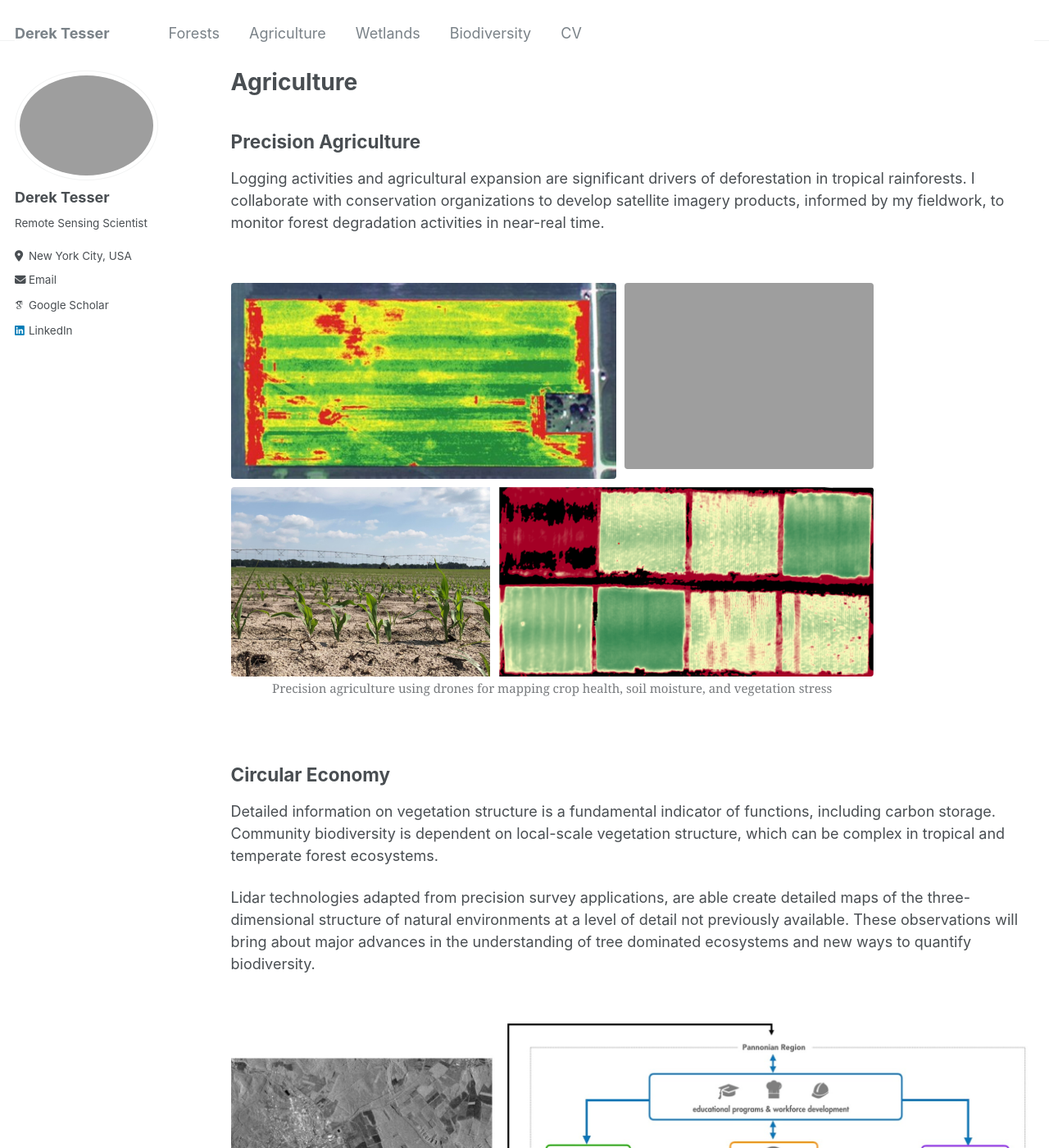
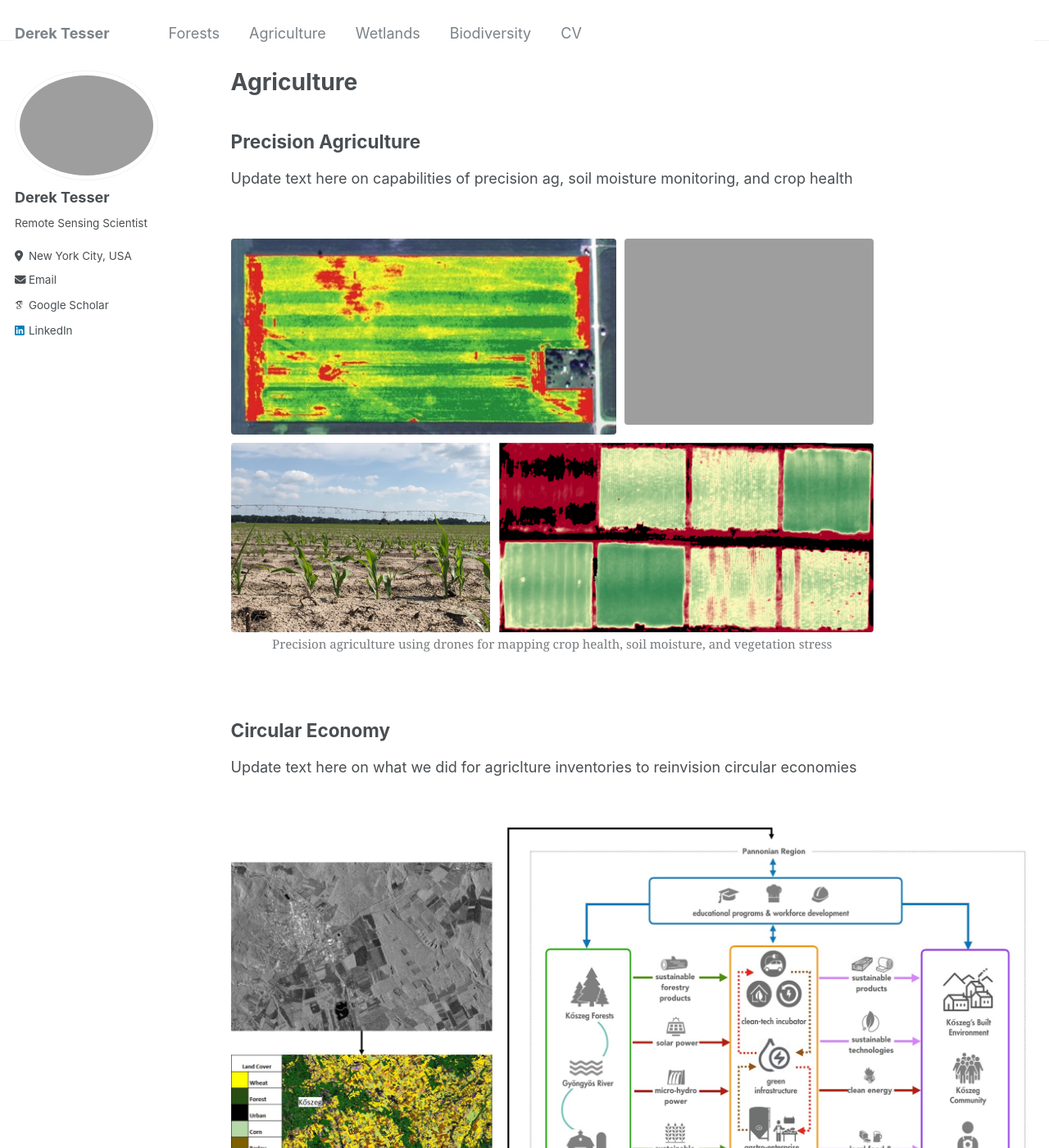
Before and after one commit to dstesser/dstesser.github.io, a Jekyll site: the page built from _pages/agriculture.md, in a window 1280 px wide and 1400 px high. Shown: the whole window at 82% size. Built offline with Jekyll 4.4.1, drawn with Linux system fonts in a browser that asks for light colours; some web fonts are replaced.

Commit message:
Update agriculture.md

```diff
--- a/_pages/agriculture.md
+++ b/_pages/agriculture.md
@@ -10,7 +10,7 @@ author_profile: true
 
 ## Precision Agriculture
 
-Logging activities and agricultural expansion are significant drivers of deforestation in tropical rainforests. I collaborate with conservation organizations to develop satellite imagery products, informed by my fieldwork, to monitor forest degradation activities in near-real time.
+Update text here on capabilities of precision ag, soil moisture monitoring, and crop health
 
 <div style="text-align: center;">
     <div style="display: flex; flex-wrap: wrap; margin: 0 auto;">
@@ -35,9 +35,7 @@ Logging activities and agricultural expansion are significant drivers of defores
 
 ## Circular Economy
 
-Detailed information on vegetation structure is a fundamental indicator of functions, including carbon storage. Community biodiversity is dependent on local-scale vegetation structure, which can be complex in tropical and temperate forest ecosystems.
-
-Lidar technologies adapted from precision survey applications, are able create detailed maps of the three-dimensional structure of natural environments at a level of detail not previously available. These observations will bring about major advances in the understanding of tree dominated ecosystems and new ways to quantify biodiversity.
+Update text here on what we did for agriclture inventories to reinvision circular economies
 
 <div style="text-align:center;">
     <figure style="display:inline-block;">
```
